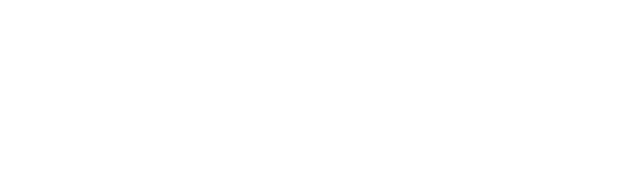
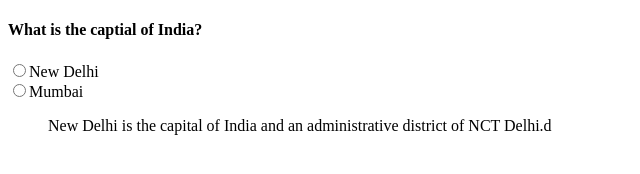
Before and after one commit to acciojob/trivia-MoumitaMurmu, a website: page main.html in a window 1280 px wide. Shown: the whole page, without its empty margins (0-640 px from the left). Drawn offline with Linux system fonts and the light colour scheme.

Commit message:
initial commit

```diff
--- a/main.html
+++ b/main.html
@@ -8,6 +8,18 @@
 
 <body>
 	<!-- the entire body must be written by student -->
+	<div>
+		<form >
+			<h4>
+				What is the captial of India?
+			</h4>
+			<input type="radio">New Delhi <br>
+			<input type="radio">Mumbai
+		</form>
+	</div>
+	<blockquote cite="https://en.wikipedia.org/wiki/New_Delhi">
+		New Delhi is the capital of India and an administrative district of NCT Delhi.d
+	</blockquote>
     <script type="text/javascript" src="./script.js">
 </script>
 
```
